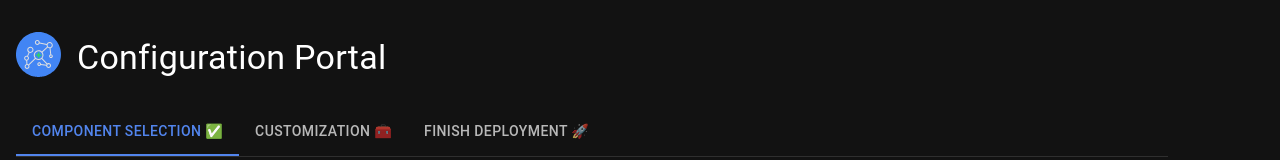
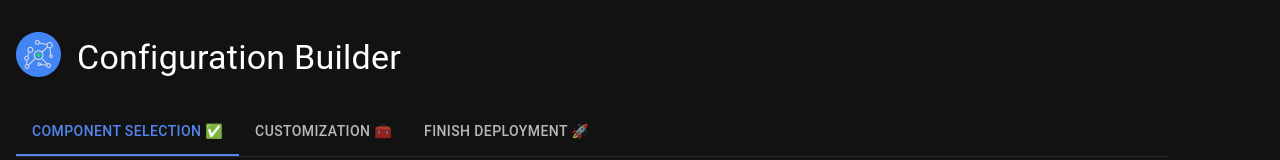
Before and after one commit to trustgraph-ai/simple-config-ui, a React (Vite) app: page / in a window 1280 px wide. Shown: the top 160 px of the page. Built offline with nearby package versions, Linux system fonts and the light colour scheme.

Commit message:
Changed portal to builder

```diff
--- a/index.html
+++ b/index.html
@@ -4,7 +4,7 @@
     <meta charset="UTF-8" />
     <link rel="icon" type="image/svg+xml" href="/tg.svg" />
     <meta name="viewport" content="width=device-width, initial-scale=1.0" />
-    <title>Config Portal | TrustGraph </title>
+    <title>Config Builder | TrustGraph </title>
   </head>
   <body>
     <div id="root"></div>
--- a/src/simple-editor/Banner.tsx
+++ b/src/simple-editor/Banner.tsx
@@ -18,7 +18,7 @@ const Banner: React.FC = () => {
                         height="45"/>
                 </Box>
                 <Typography variant="h4" component="h1">
-                    Configuration Portal
+                    Configuration Builder
                 </Typography>
         </Stack>
     );
```
